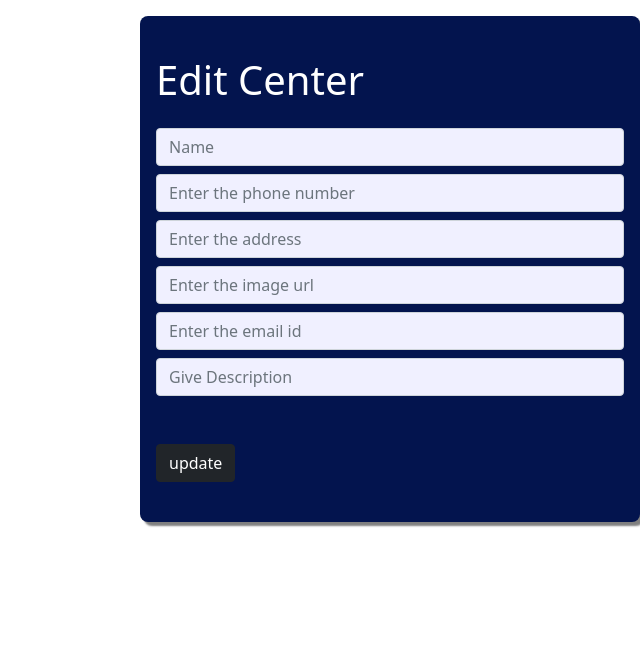
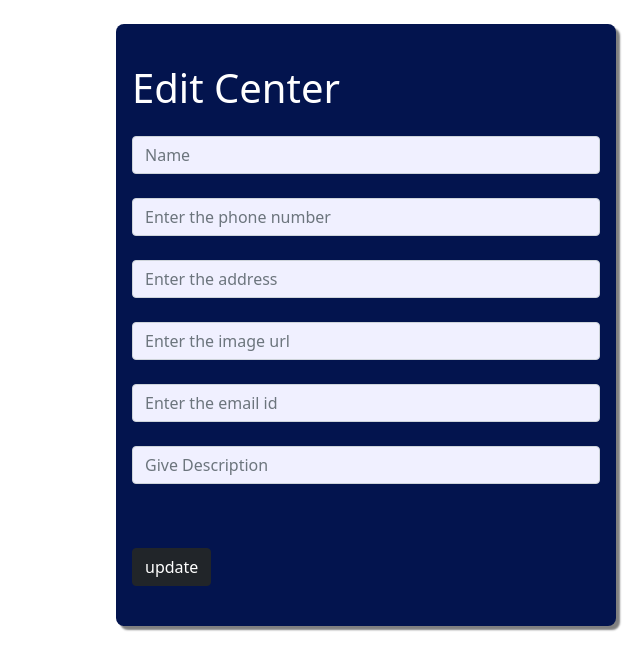
Before and after one commit to iamneo-production/ba964849-2c32-4910-a202-18c63fd34091, a React (Create React App) app in the folder reactapp/: page /admin/edit-center in a window 1280 px wide. Shown: the top 670 px of the page, without its empty margins (640-1280 px from the left). Built offline with nearby package versions, Linux system fonts and the light colour scheme.

Commit message:
Made some minor changes

```diff
--- a/reactapp/src/components/Centerprofile/Centerprofile.js
+++ b/reactapp/src/components/Centerprofile/Centerprofile.js
@@ -19,7 +19,7 @@ function Centerprofile() {
     const handleOnSubmit = async (value) => {
         try {
             const res = await axios({
-                method: 'POST',
+                method: 'PUT',
                 url: 'http://localhost:9090/signup',
                 data: value
             });
--- a/reactapp/src/components/Centerprofile/TextField.js
+++ b/reactapp/src/components/Centerprofile/TextField.js
@@ -3,11 +3,11 @@ import { ErrorMessage,useField } from "formik";
 export const TextField = ({...props}) => {
     const [field,meta] = useField(props);
     return(
-        <div className="mb-2">
+        <div className="mb-4">
             <input className={`form-control shadow-none ${meta.touched && meta.error && 'is-invalid'}`}
             {...field} {...props}
-            autoComplete="off"/>
-            <ErrorMessage component="div" name={field.name} className="error"/>
+            autoComplete="off" />
+            <ErrorMessage component="div" name={field.name} className="error" style={{}}/>
         </div>
     )
 }
--- a/reactapp/src/pages/Centerprofilescreen/Centerprofilescreen.jsx
+++ b/reactapp/src/pages/Centerprofilescreen/Centerprofilescreen.jsx
@@ -2,7 +2,7 @@ import React from 'react'
 import Centerprofile from '../../components/Centerprofile/Centerprofile'
 function Centerprofilescreen() {
   return (
-    <div style={{ display: 'flex', flexDirection: "row-reverse", margin: '16px auto' }}>
+    <div style={{ display: 'flex', flexDirection: "row-reverse", marginRight: '24px',marginTop:'24px'}}>
       <Centerprofile />
     </div>
   )
```
